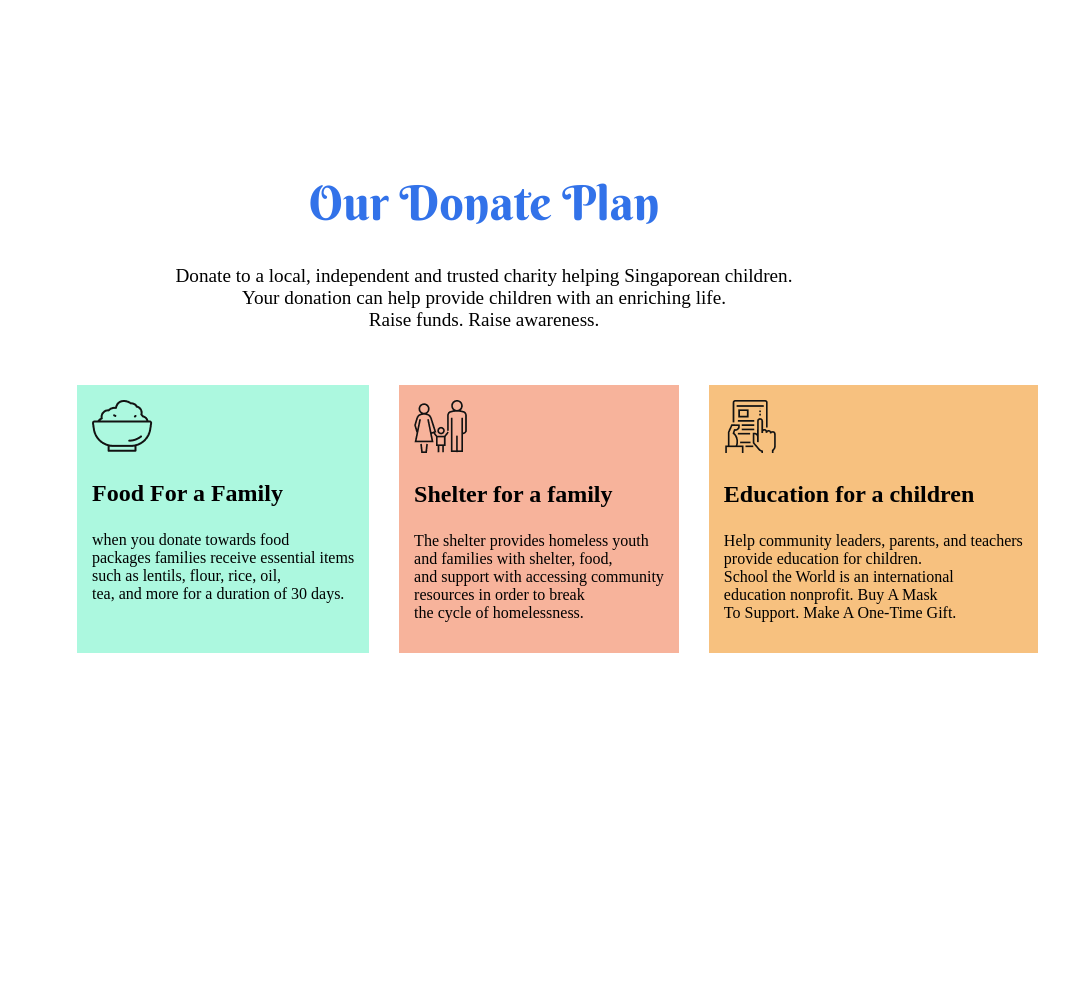
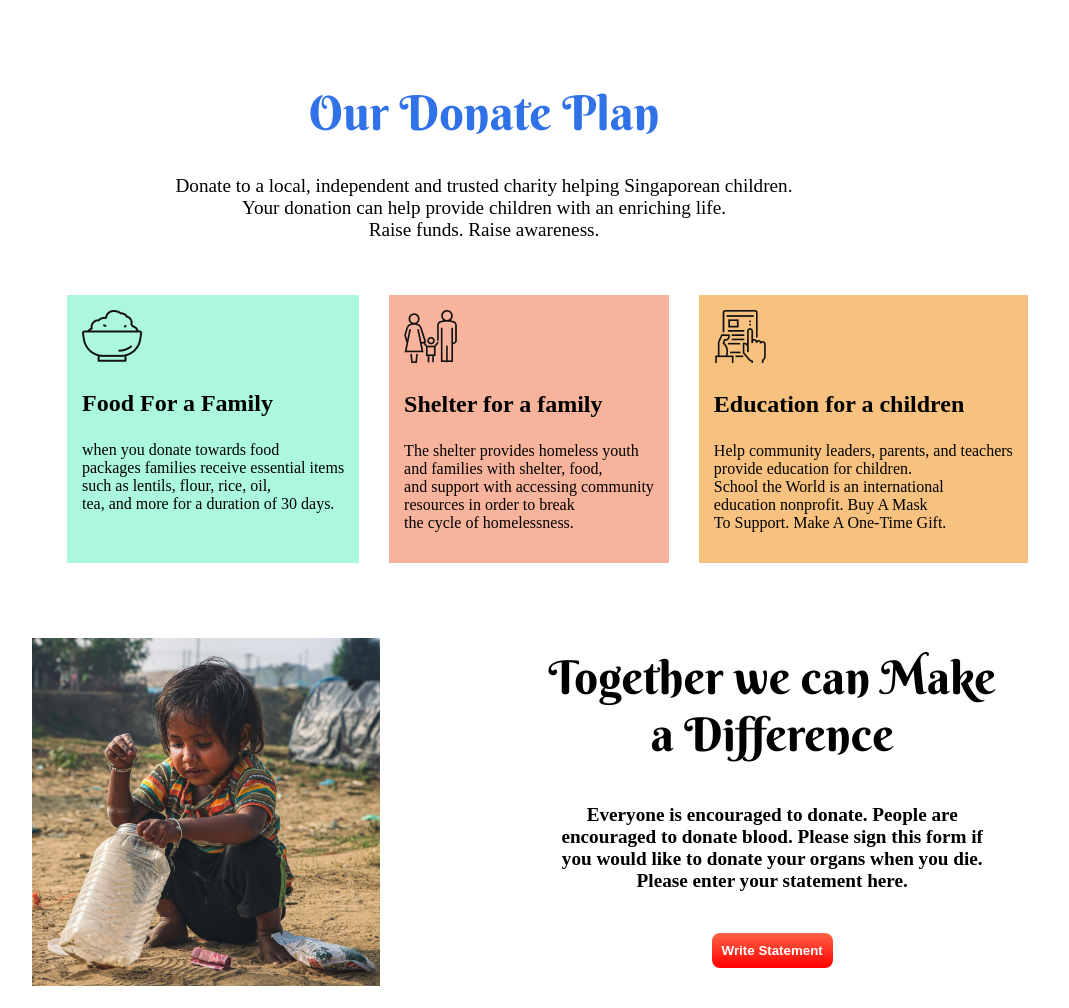
Before and after one commit to sakilaka/Donate-today, a plain HTML site: page index.html in a window 1280 px wide. Shown: the part 1307-2315 px from the top of the page, without its empty margins (156-1225 px from the left). Before the commit the page ends 1983 px from the top, so only its background shows below. Drawn offline with Linux system fonts and the light colour scheme.

Commit message:
extra added

```diff
--- a/index.html
+++ b/index.html
@@ -68,5 +68,18 @@
             </div>
          </div>
 
+         <div class="discuss-part">
+            <div class="pic">
+                <img src="images/photo-1629293360328-fc31e9e735a6.jpg" alt="">
+            </div>
+            <div class="describe">
+                <h1>Together we can Make a Difference</h1>
+                <p>Everyone is encouraged to donate. People are encouraged to donate blood. Please sign this form if you would like to donate your organs when you die. Please enter your statement here.</p>
+                <p><button class="Button-style">Write Statement</button></p>
+            </div>
+
+         </div>
+
+
 </body>
 </html>
--- a/style.css
+++ b/style.css
@@ -115,7 +115,7 @@ p input{
     text-align: center;
     font-size: 3rem;
     font-weight: 500;
-    padding-top: 170px;
+    padding-top: 80px;
     color:rgb(50, 114, 233);
 
 }
@@ -138,7 +138,7 @@ h3{
 }
 .donate-plan{
     display: flex;
-    padding-left: 210px ;
+    padding-left: 200px ;
     padding-top: 20px;
 }
 .food{
@@ -156,3 +156,34 @@ h3{
     padding: 15px;
     margin: 15px;
 }
+.pic img{
+    width: 50%;
+    padding-left: 180px;
+    padding-top: 60px;
+}
+.describe{
+    padding-right: 120px;
+   width: 60%;
+    padding-top: 40px;
+}
+.describe h1{
+    font-family: 'Acme', sans-serif;
+    font-family: 'Berkshire Swash', cursive;
+    text-align: center;
+    font-size: 2.9rem;
+    font-weight: 500;
+
+
+}
+.describe p{
+    text-align: center;
+    font-size: 1.2rem;
+    color:black;
+    font-weight: 500;
+    font-weight: bold;
+    padding: 10px 0;
+
+}
+.discuss-part{
+    display: flex;
+}
```
Also changed, not shown: images/photo-1629293360328-fc31e9e735a6.jpg (added).
